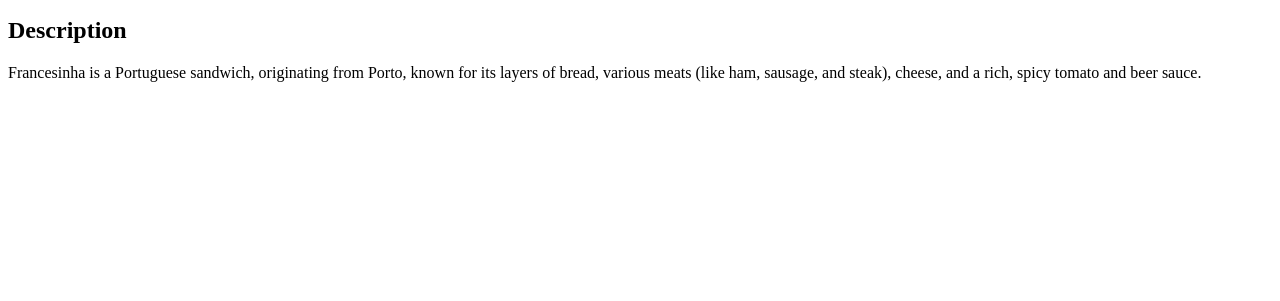
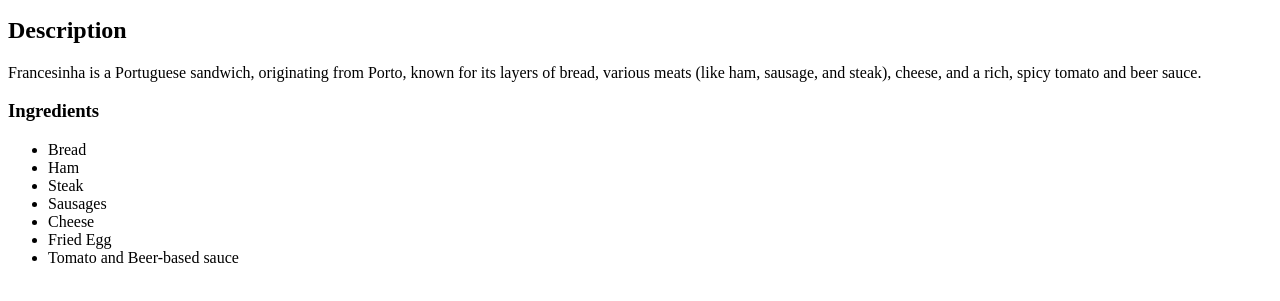
Before and after one commit to steakhappy/odin-recipes, a plain HTML site: page recipes/franscesinha.html in a window 1280 px wide. Shown: the part 127-428 px from the top of the page. Drawn offline with Linux system fonts and the light colour scheme.

Commit message:
Added ingredients section

```diff
--- a/recipes/franscesinha.html
+++ b/recipes/franscesinha.html
@@ -13,5 +13,17 @@
 
     <h2>Description</h2>
     <p>Francesinha is a Portuguese sandwich, originating from Porto, known for its layers of bread, various meats (like ham, sausage, and steak), cheese, and a rich, spicy tomato and beer sauce. </p>
+
+<h3>Ingredients</h3>
+<ul>
+<li>Bread</li>
+<li>Ham</li>
+<li>Steak</li>
+<li>Sausages</li>
+<li>Cheese</li>
+<li>Fried Egg</li>
+<li>Tomato and Beer-based sauce</li>
+</ul>
+
 </body>
 </html>
```
